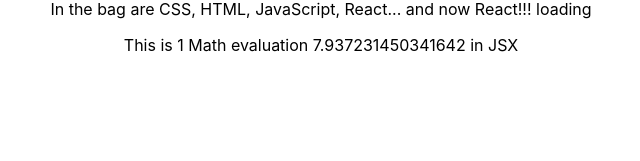
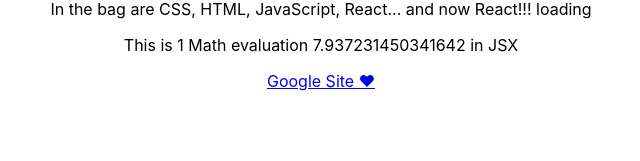
Before and after one commit to asyinka/react-blog, a React (Create React App) app: page / in a window 1280 px wide. Shown: the part 119-280 px from the top of the page, without its empty margins (319-959 px from the left). Built offline with nearby package versions, Linux system fonts and the light colour scheme.

Commit message:
add link in React

```diff
--- a/src/App.js
+++ b/src/App.js
@@ -4,6 +4,7 @@
   let myTitle = `This is my first React App project`;
   let likes = 50;
   let myArr = ["CSS, ", "HTML, ", "JavaScript, ", "React..."];
+  const ggLink = "https://www.google.com";
 
   //Reac doesnt accept Bolean and objects as variables
 
@@ -16,6 +17,10 @@
         <p>
           This is {1} Math evaluation {Math.random() * 10} in JSX{" "}
         </p>
+        <a href={ggLink} target="_blank" rel="noreferrer">
+          Google Site &#10084;
+        </a>
+        {/* //when adding link as variable remove the apostrophes */}
       </div>
     </div>
   );
```
